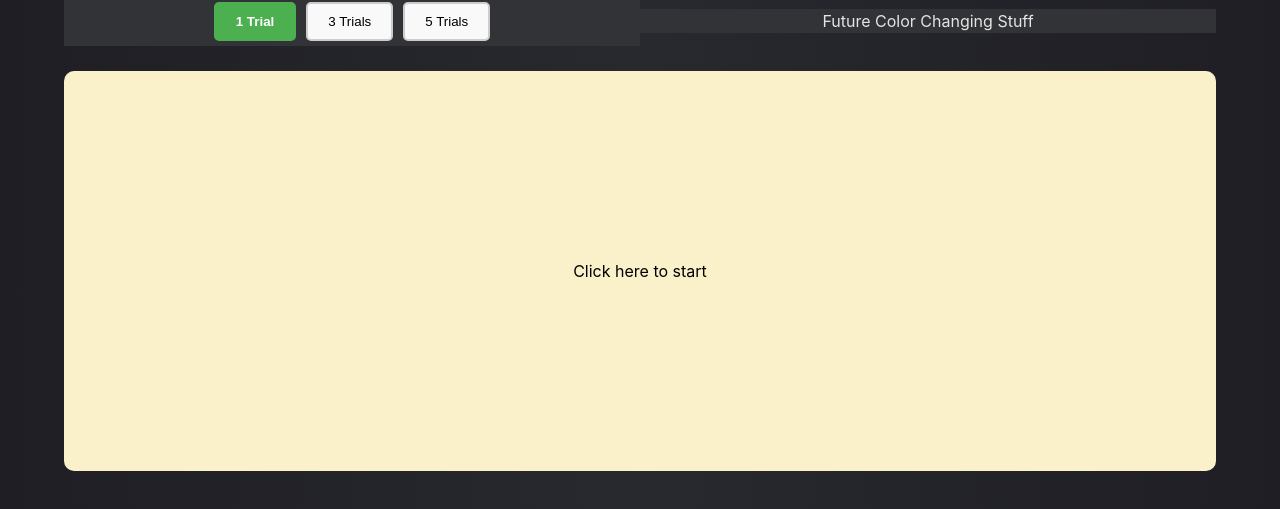
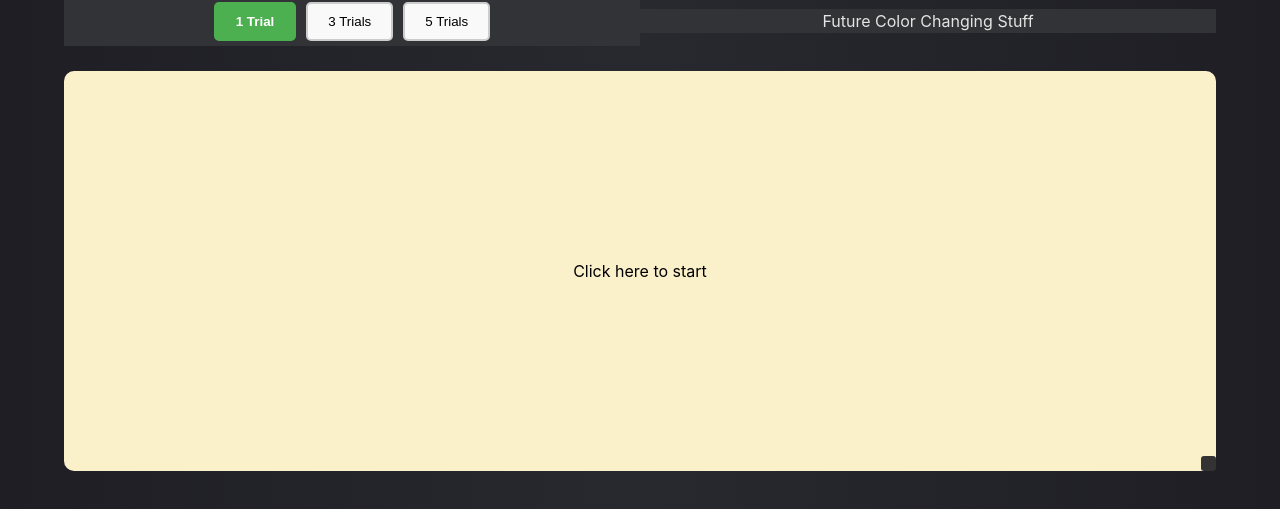
Before and after one commit to 99jzhang/YourReactionTime, a React (Vite) app: page / in a window 1280 px wide. Shown: the part 215-724 px from the top of the page. Built offline with nearby package versions, Linux system fonts and the light colour scheme.

Commit message:
Resizing feature draft 1

```diff
--- a/src/Components/ReactionArea.css
+++ b/src/Components/ReactionArea.css
@@ -1,13 +1,13 @@
 #reaction-area {
     display: flex;
-    /* Centers horizontally */
     justify-content: center;
-    /* Centers vertically */
     align-items: center;
     margin: 10px auto;
     width: 90vw;
     height: 50vh;
     border-radius: 10px;
+    position: relative; /* Necessary for absolute positioning of the resize handle */
+    user-select: none; /* Prevents text selection during drag */
 }
 
 #reaction-area:hover {
@@ -16,21 +16,24 @@
 
 #rxn-area-msg {
     display: flex;
-    /* Centers horizontally */
     justify-content: center;
-    /* Centers vertically (if needed) */
     align-items: center;
-    /* Centers text within the flexbox container */ /* Th*/
     text-align: center;
-    /* Ensures text wraps correctly in a column layout */
     flex-direction: column;
-    /* Allows text to wrap to the next line */
     white-space: pre-line;
-
-
     height: auto;
     width: auto;
     margin: 0px 5px;
     color: black;
+}
 
+#resize-handle {
+    position: absolute;
+    right: 0;
+    bottom: 0;
+    width: 15px;
+    height: 15px;
+    background-color: #333;
+    cursor: se-resize; /* Cursor icon for resizing */
+    border-radius: 3px;
 }
--- a/src/Components/ReactionArea.jsx
+++ b/src/Components/ReactionArea.jsx
@@ -1,7 +1,7 @@
-import React, { useState, useRef } from "react";
+import React, { useState, useRef, useEffect } from "react";
 import "./ReactionArea.css";
 
-function ReactionArea({numTrials}) {
+function ReactionArea({ numTrials }) {
     const [waitingForStart, setWaitingForStart] = useState(true);
     const [waitingForGreen, setWaitingForGreen] = useState(false);
     const [greenDisplayed, setGreenDisplayed] = useState(false);
@@ -11,8 +11,11 @@ function ReactionArea({numTrials}) {
     const [startTime, setStartTime] = useState(null);
 
     const [reactionTimes, setReactionTimes] = useState([]);
+    const [size, setSize] = useState({ width: "90vw", height: "50vh" }); // Initial size
+    const [isResizing, setIsResizing] = useState(false);
 
     const timerRef = useRef(null);
+    const reactionAreaRef = useRef(null);
 
     const setGreenColor = () => {
         setWaitingForGreen(false);
@@ -46,16 +49,16 @@ function ReactionArea({numTrials}) {
         setReactionTimes(newReactionTimes);
         const curTrial = newReactionTimes.length;
 
-        if (curTrial >= numTrials && numTrials != 1) {
+        if (curTrial >= numTrials && numTrials !== 1) {
             const averageTime = newReactionTimes.reduce((a, b) => a + b) / curTrial;
-            setMessage(`Trial #${curTrial}: ${reactionTime} ms. \n Average Reaction Time over ${curTrial} trials: ${averageTime.toFixed(2)} ms. \n Click to play again.`);
+            setMessage(
+                `Trial #${curTrial}: ${reactionTime} ms. \n Average Reaction Time over ${curTrial} trials: ${averageTime.toFixed(2)} ms. \n Click to play again.`
+            );
             setReactionTimes([]);
-        }
-        else if (numTrials == 1) {
+        } else if (numTrials === 1) {
             setMessage(`${reactionTime} ms. Click to play again.`);
             setReactionTimes([]);
-        }
-        else {
+        } else {
             setMessage(`Trial #${curTrial}: ${reactionTime} ms. Click to play again.`);
         }
 
@@ -74,9 +77,41 @@ function ReactionArea({numTrials}) {
         }
     };
 
+    const handleMouseDown = (e) => {
+        setIsResizing(true);
+    };
+
+    const handleMouseMove = (e) => {
+        if (isResizing) {
+            const newWidth = `${e.clientX - reactionAreaRef.current.getBoundingClientRect().left}px`;
+            const newHeight = `${e.clientY - reactionAreaRef.current.getBoundingClientRect().top}px`;
+            setSize({ width: newWidth, height: newHeight });
+        }
+    };
+
+    const handleMouseUp = () => {
+        setIsResizing(false);
+    };
+
+    useEffect(() => {
+        window.addEventListener("mousemove", handleMouseMove);
+        window.addEventListener("mouseup", handleMouseUp);
+
+        return () => {
+            window.removeEventListener("mousemove", handleMouseMove);
+            window.removeEventListener("mouseup", handleMouseUp);
+        };
+    }, [isResizing]);
+
     return (
-        <div id="reaction-area" style={{ backgroundColor }} onMouseDown={handleClick}>
+        <div
+            id="reaction-area"
+            ref={reactionAreaRef}
+            style={{ backgroundColor, width: size.width, height: size.height }}
+            onMouseDown={handleClick}
+        >
             <div id="rxn-area-msg">{message}</div>
+            <div id="resize-handle" onMouseDown={handleMouseDown}></div>
         </div>
     );
 }
```
